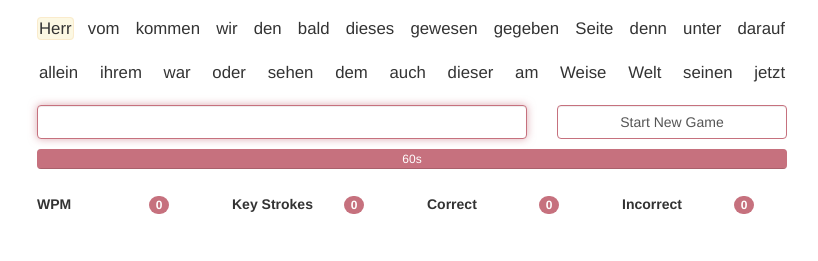
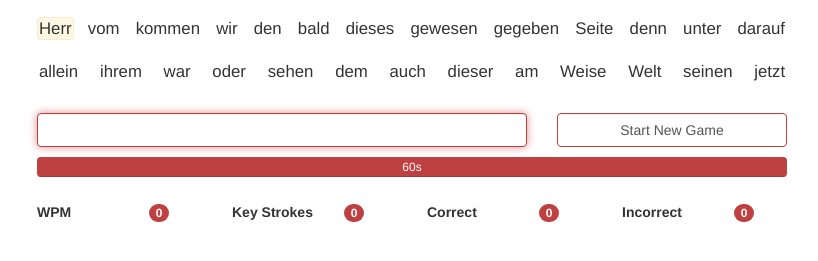
Before and after one commit to tilltheis/TypingChallenge, a plain HTML site: page index.html in a window 1280 px wide. Shown: the part 103-364 px from the top of the page, without its empty margins (228-1046 px from the left). Drawn offline with nearby package versions, Linux system fonts and the light colour scheme.

Commit message:
refactor ui code

```diff
--- a/index.css
+++ b/index.css
@@ -1,23 +1,31 @@
 #problem {
-  transition: all 0.3s ease-out;
-}
-
-#problemContainer {
+  height: calc(43px * 2);
   overflow: hidden;
 }
 
-#problem div {
-  text-align: justify;
-}
-
 /* also justify last lines */
-#problem div:after {
+#problem .line:after {
   content: "";
   display: inline-block;
   width: 100%;
 }
 
-#problem span {
+#problem .line {
+  text-align: justify;
+  display: none;
+  height: 43px;
+}
+
+#problem .line.lastActiveLine, #problem .line.currentActiveLine, #problem .line.nextActiveLine {
+  display: block;
+}
+
+#problem .line.lastActiveLine  {
+  margin-top: -43px;
+  transition: all .3s ease-out;
+}
+
+#problem .word {
   border: 1px solid transparent;
   border-radius: 4px;
   padding: 1px;
--- a/index.html
+++ b/index.html
@@ -7,6 +7,20 @@
     <link rel="stylesheet" href="index.css">
     <link rel="stylesheet" href="https://maxcdn.bootstrapcdn.com/bootstrap/3.3.6/css/bootstrap.min.css" integrity="sha384-1q8mTJOASx8j1Au+a5WDVnPi2lkFfwwEAa8hDDdjZlpLegxhjVME1fgjWPGmkzs7" crossorigin="anonymous">
     <link href="https://maxcdn.bootstrapcdn.com/font-awesome/4.6.3/css/font-awesome.min.css" rel="stylesheet" integrity="sha384-T8Gy5hrqNKT+hzMclPo118YTQO6cYprQmhrYwIiQ/3axmI1hQomh7Ud2hPOy8SP1" crossorigin="anonymous">
+    <style id="statsCss"></style>
+    <template id="statsCssTemplate">
+      #solution, #restart {
+        border-color: hsl(calc({{wpm}} / 75 * 120), 50%, 50%);
+      }
+
+      #solution:focus, #restart:focus {
+        box-shadow: inset 0 1px 1px rgba(0, 0, 0, .075), 0 0 8px hsla(calc({{wpm}} / 75 * 120), 50%, 50%, .6);
+      }
+
+      p div div, .progress-bar, .stat-value .badge {
+        background-color: hsl(calc({{wpm}} / 75 * 120), 50%, 50%);
+      }
+    </template>
   </head>
   <body>
     <div class="container">
@@ -21,7 +35,7 @@
               </small>
             </h1>
           </div>
-          <div id="problemContainer"><p id="problem" class="justify-stretch"></p></div>
+          <p id="problem"></p>
           <div class="row  class="form-group"">
             <div class="col-md-8">
               <input id="solution" class="form-control">
--- a/integration.js
+++ b/integration.js
@@ -2,20 +2,17 @@
 
 (function() {
   var problemEl = document.querySelector("#problem");
-  var problemContainerEl = document.querySelector("#problemContainer");
   var solutionEl = document.querySelector("#solution");
   var restartEl = document.querySelector("#restart");
   var statsEl = document.querySelector("#stats");
   var statsTemplateEl = document.querySelector("#statsTemplate");
+  var statsCssEl = document.querySelector("#statsCss");
+  var statsCssTemplateEl = document.querySelector("#statsCssTemplate");
 
   var currentChallenge = null;
   var currentGameTimeout = null;
   var currentStatsInterval = null;
   var lastWordIndex = null;
-  var rowHeight = null;
-
-  var CorrectRgbColor = utils.stringToRgb("#97b57d");
-  var IncorrectRgbColor = utils.stringToRgb("#c6717e");
 
   var GameDuration = 60000;
   var WordsPerLine = 13;
@@ -58,43 +55,50 @@
   var updateGameUi = function(challenge) {
     var isBeforeGameStart = !challenge.isRunning && challenge.startDate === null;
     var isAfterGameEnd = !challenge.isRunning && challenge.startDate !== null;
+    var isNewLineReached = !isBeforeGameStart && lastWordIndex !== challenge.currentWordIndex && challenge.currentWordIndex % WordsPerLine === 0;
+
+    var currentActiveLineIndex = Math.trunc(challenge.currentWordIndex / WordsPerLine);
 
     // create html once and mutate it afterwards to allow for fancy transitions
     if (isBeforeGameStart) {
-      lastWordIndex = null;
+      lastWordIndex = challenge.currentWordIndex - 1;
 
       var lines = utils.grouped(challenge.words, WordsPerLine);
       var htmlLines = lines.map(function(line, lineIndex) {
         return line.map(function(word, wordIndex) {
-          var id = "word" + (lineIndex * WordsPerLine + wordIndex);
-          return "<span id=\"" + id + "\">" + word + "</span>";
+          var globalIndex = lineIndex * WordsPerLine + wordIndex;
+          var className = "word word" + globalIndex;
+          return "<span class=\"" + className + "\">" + word + "</span>";
         });
       });
 
-      problemEl.innerHTML = "<div class=\"line\">" + htmlLines.map(function(line) { return line.join(" "); }).join("</div><div class=\"line\">") + "</div>";
-
-      rowHeight = problemEl.querySelector(".line").clientHeight; // to be able to scroll the lines
-      problemContainerEl.style.height = rowHeight * 2 + "px";
-      problemEl.style.marginTop = "";
+      problemEl.innerHTML = htmlLines.map(function(line, lineIndex) {
+        var className = "line line" + lineIndex;
+        return "<div class=\"" + className + "\">" + line.join(" ") + "</div>";
+      }).join("");
     }
 
-    // word hightlighting
+
+    // highlight words
     challenge.correctWordIndexes.forEach(function(index) {
-      document.getElementById("word" + index).className += " correct";
+      document.querySelector(".word" + index).className += " correct";
     });
     challenge.incorrectWordIndexes.forEach(function(index) {
-      document.getElementById("word" + index).className += " incorrect";
+      document.querySelector(".word" + index).className += " incorrect";
     });
-    if (lastWordIndex !== null) {
-      document.getElementById("word" + lastWordIndex).className.replace(/\bactive\b/,'');
-    };
-    document.getElementById("word" + challenge.currentWordIndex).className += " active";
+    document.querySelectorAll(".active").forEach(function(el) { el.className.replace(/\bactive\b/, ""); });
+    document.querySelector(".word" + challenge.currentWordIndex).className += " active";
 
-    // new line reached?
-    if (lastWordIndex !== null && lastWordIndex !== challenge.currentWordIndex && challenge.currentWordIndex % WordsPerLine === 0) {
-      var currentMarginTop = problemEl.style.marginTop === "" ? 0 : parseInt(problemEl.style.marginTop);
-      problemEl.style.marginTop = currentMarginTop - rowHeight + "px";
+    // highlight lines
+    if (isNewLineReached || isBeforeGameStart) {
+      document.querySelectorAll(".currentActiveLine, .lastActiveLine, .nextActiveLine").forEach(function(el) {
+        el.className.replace(/\bcurrentActiveLine\b/, "").replace(/\blastActiveLine\b/, "").replace(/\bnextActiveLine\b/, "");
+      });
+      document.querySelector(".line" + currentActiveLineIndex).className += " currentActiveLine";
+      document.querySelectorAll(".line" + (currentActiveLineIndex - 1)).forEach(function(el) { el.className += " lastActiveLine"; });
+      document.querySelectorAll(".line" + (currentActiveLineIndex + 1)).forEach(function(el) { el.className += " nextActiveLine"; });
     }
+
 
     solutionEl.value = challenge.input;
     solutionEl.disabled = isAfterGameEnd;
@@ -102,56 +106,6 @@
     if (lastWordIndex !== challenge.currentWordIndex) {
       lastWordIndex = challenge.currentWordIndex;
     }
-  };
-
-  // colorize ui according to the player's performance
-  var colorizeStats = function(wpm, isRunning) {
-
-    // more colorful
-    var color =
-      utils.hsvToRgb(
-        utils.hsvColorBetween(
-          utils.rgbToHsv(CorrectRgbColor),
-          utils.rgbToHsv(IncorrectRgbColor),
-          1 - Math.min(1, Math.max(0, wpm - 25) / 50) // <= 25wpm is bad ; >= 75 is good
-        )
-      );
-
-    // less colorful
-    // var color =
-    //   utils.rbgColorBetween(
-    //     CorrectRgbColor,
-    //     IncorrectRgbColor,
-    //     1 - Math.min(1, Math.max(0, wpm - 25) / 50) // <= 25wpm is bad ; >= 75 is good
-    //   );
-
-    var colorfulStats = document.querySelectorAll("p div div, .progress-bar, .stat-value .badge");
-    [].forEach.call(colorfulStats, function(el) {
-      el.style.backgroundColor = "#" + color.r.toString(16) + color.g.toString(16) + color.b.toString(16);
-    });
-
-    var colorfulInputs = document.querySelectorAll("#solution, #restart"); // :focus pseudo class has no effect here
-    [].forEach.call(colorfulInputs, function(el) {
-      el.style.borderColor = "#" + color.r.toString(16) + color.g.toString(16) + color.b.toString(16);
-
-      // complex because we need to handle state w/ and w/o focus manually
-      if (isRunning) {
-        el.onfocus = undefined;
-        el.onblur = undefined;
-        if (el === document.activeElement) {
-          el.style.boxShadow = "inset 0 1px 1px rgba(0, 0, 0, .075), 0 0 8px rgba(" + color.r + ", " + color.g + ", " + color.b + ", .6)";
-        } else {
-          el.style.boxShadow = "";
-        }
-      } else {
-        el.onfocus = function() {
-          el.style.boxShadow = "inset 0 1px 1px rgba(0, 0, 0, .075), 0 0 8px rgba(" + color.r + ", " + color.g + ", " + color.b + ", .6)";
-        };
-        el.onblur = function() {
-          el.style.boxShadow = "";
-        }
-      }
-    });
   };
 
   var updateStatsUi = function(challenge) {
@@ -163,15 +117,15 @@
       wpm = challenge.correctWordIndexes.length / (GameDuration / 1000 - timeLeft) * GameDuration / 1000;
     }
 
-    statsEl.innerHTML = utils.fillTemplate(statsTemplate.innerHTML, {
+    var context = {
       timeLeft: timeLeft,
       wpm: wpm,
       keyStrokeCount: challenge.keyStrokeCount,
       correctWordCount: challenge.correctWordIndexes.length,
       incorrectWordCount: challenge.incorrectWordIndexes.length
-    });
-
-    colorizeStats(wpm, challenge.isRunning);
+    };
+    statsEl.innerHTML = utils.fillTemplate(statsTemplate.innerHTML, context);
+    statsCssEl.innerHTML = utils.fillTemplate(statsCssTemplate.innerHTML, context);
   };
 
   restartEl.onclick = startGame;
--- a/utils.js
+++ b/utils.js
@@ -48,106 +48,9 @@ var utils = (function() {
     });
   };
 
-  // from http://stackoverflow.com/a/17243070
-  /* accepts parameters
-  * h  Object = {h:x, s:y, v:z}
-  * OR
-  * h, s, v
-  */
-  function hsvToRgb(h, s, v) {
-      var r, g, b, i, f, p, q, t;
-      if (arguments.length === 1) {
-          s = h.s, v = h.v, h = h.h;
-      }
-      i = Math.floor(h * 6);
-      f = h * 6 - i;
-      p = v * (1 - s);
-      q = v * (1 - f * s);
-      t = v * (1 - (1 - f) * s);
-      switch (i % 6) {
-          case 0: r = v, g = t, b = p; break;
-          case 1: r = q, g = v, b = p; break;
-          case 2: r = p, g = v, b = t; break;
-          case 3: r = p, g = q, b = v; break;
-          case 4: r = t, g = p, b = v; break;
-          case 5: r = v, g = p, b = q; break;
-      }
-      return {
-          r: Math.round(r * 255),
-          g: Math.round(g * 255),
-          b: Math.round(b * 255)
-      };
-  }
-
-  // from http://stackoverflow.com/a/17243070
-  /* accepts parameters
-   * r  Object = {r:x, g:y, b:z}
-   * OR
-   * r, g, b
-  */
-  function rgbToHsv(r, g, b) {
-      if (arguments.length === 1) {
-          g = r.g, b = r.b, r = r.r;
-      }
-      var max = Math.max(r, g, b), min = Math.min(r, g, b),
-          d = max - min,
-          h,
-          s = (max === 0 ? 0 : d / max),
-          v = max / 255;
-
-      switch (max) {
-          case min: h = 0; break;
-          case r: h = (g - b) + d * (g < b ? 6: 0); h /= 6 * d; break;
-          case g: h = (b - r) + d * 2; h /= 6 * d; break;
-          case b: h = (r - g) + d * 4; h /= 6 * d; break;
-      }
-
-      return {
-          h: h,
-          s: s,
-          v: v
-      };
-  }
-
-  var rbgColorBetween = function(color1, color2, percent) {
-    return {
-      r: Math.round(color1.r - (color1.r - color2.r) * percent),
-      g: Math.round(color1.g - (color1.g - color2.g) * percent),
-      b: Math.round(color1.b - (color1.b - color2.b) * percent)
-    };
-  };
-
-  var hsvColorBetween = function(color1, color2, percent) {
-    return {
-      h: color1.h - (color1.h - color2.h) * percent,
-      s: color1.s - (color1.s - color2.s) * percent,
-      v: color1.v - (color1.v - color2.v) * percent
-    };
-  };
-
-  var stringToRgb = function(rgbString) {
-    var normalizedString = rgbString.charAt(0) === "#" ? rgbString.slice(1) : rgbString;
-    if (normalizedString.length === 6) {
-      var rgbArray = normalizedString.match(/.{1,2}/g);
-      return {
-        r: parseInt(rgbArray[0], 16),
-        g: parseInt(rgbArray[1], 16),
-        b: parseInt(rgbArray[2], 16)
-      };
-    } else {
-      console.error("utils.hsvColorFromRgbString(" + normalizedString + "): can only work w/ rgb strings of length 6")
-      return undefined;
-    }
-  };
-
   return {
     generateDictionary: generateDictionary,
     grouped: grouped,
-    fillTemplate: fillTemplate,
-    hsvColorBetween: hsvColorBetween,
-    rbgColorBetween: rbgColorBetween,
-    stringToRgb: stringToRgb,
-    hsvToRgb: hsvToRgb,
-    rgbToHsv: rgbToHsv
+    fillTemplate: fillTemplate
   };
 }());
```
